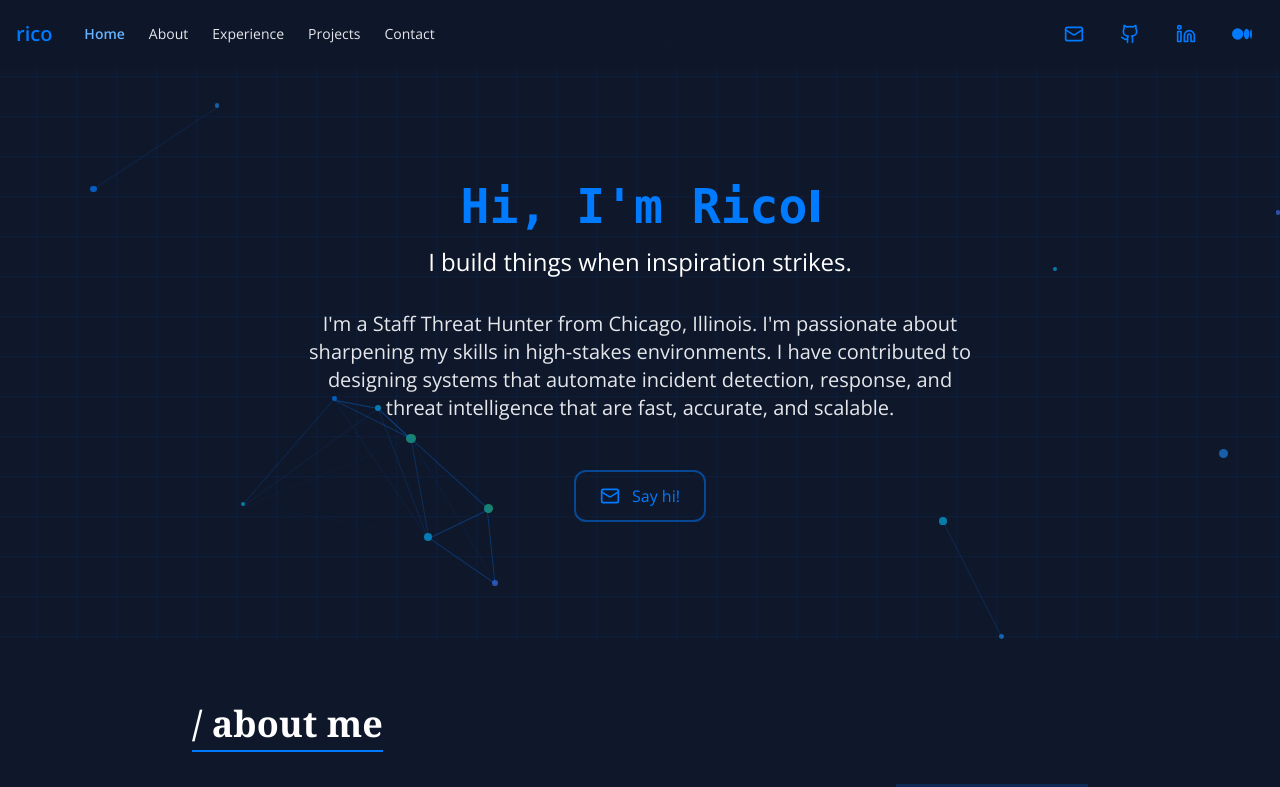
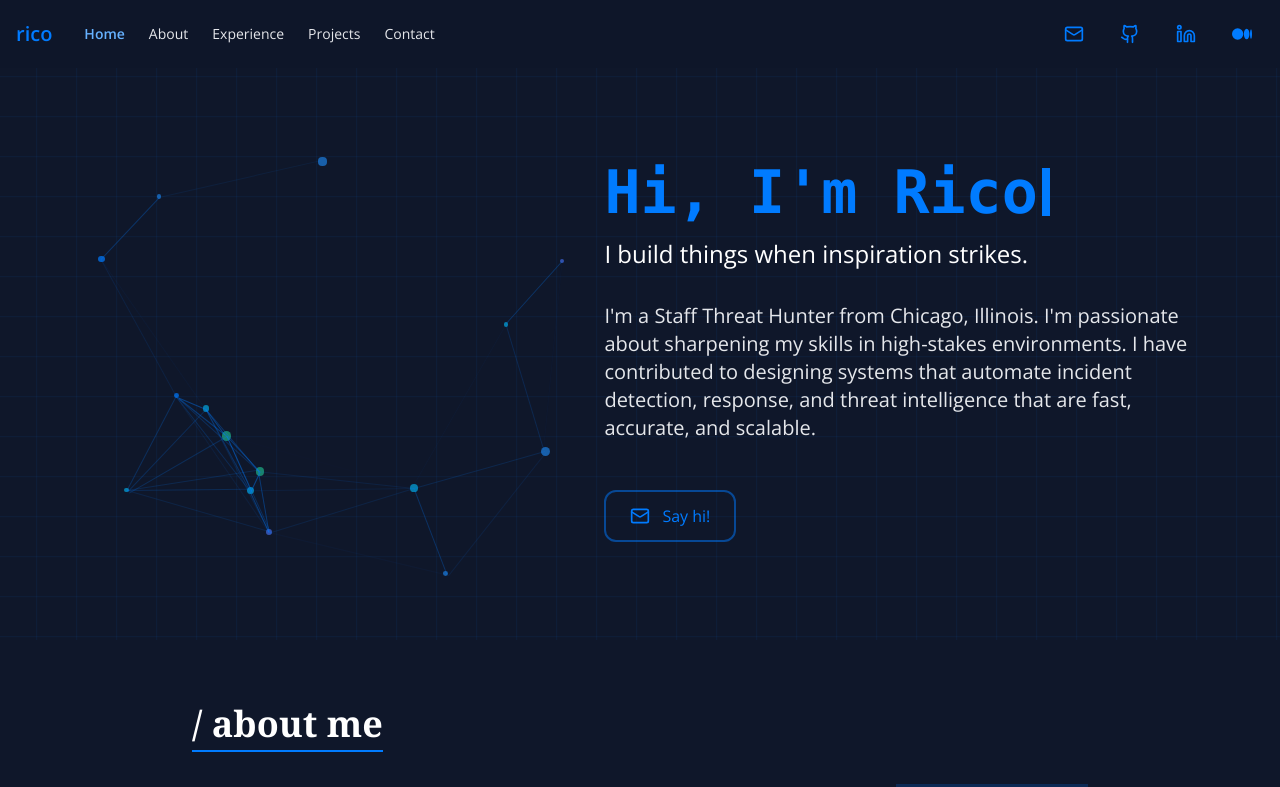
Before and after one commit to ricomanifesto/rico, a React (Vite) app: page / in a window 1280 px wide. Shown: the top 787 px of the page. Built offline with nearby package versions, Linux system fonts and the light colour scheme.

Commit message:
Refine hero desktop composition

```diff
--- a/src/components/IntroSection.tsx
+++ b/src/components/IntroSection.tsx
@@ -30,26 +30,32 @@ export default function IntroSection() {
   }, [shouldReduceMotion]);
 
   return (
-    <section id="intro" className="relative flex flex-col items-center justify-center min-h-[80vh] text-center pt-36 px-4 overflow-hidden bg-slate-900 text-white md:pt-16">
+    <section id="intro" className="relative flex min-h-[80vh] flex-col items-center justify-center overflow-hidden bg-slate-900 px-4 pt-36 text-center text-white md:px-8 md:pt-16">
       <div className="network-grid absolute top-0 left-0 w-full h-full pointer-events-none z-0"></div>
 
-      <NetworkAnimation />
-
       <motion.div
-        className="relative z-10 max-w-3xl mx-auto"
+        className="relative z-10 mx-auto grid w-full max-w-6xl items-center gap-6 md:grid-cols-[minmax(260px,0.9fr)_minmax(0,1.1fr)] md:gap-10 md:text-left"
         initial={{ opacity: 0, y: 20 }}
         animate={{ opacity: 1, y: 0 }}
         transition={{ duration: heroBehavior.containerMotion.duration, ease: heroBehavior.containerMotion.ease }}
       >
-        <h1 className="text-4xl md:text-5xl font-bold mb-4 font-mono">
+        <div
+          aria-hidden="true"
+          data-testid="hero-visual"
+          className="relative mx-auto h-24 w-full max-w-sm overflow-hidden md:h-[28rem] md:max-w-none"
+        >
+          <NetworkAnimation />
+        </div>
+
+        <div data-testid="hero-copy" className="mx-auto max-w-2xl md:mx-0">
+          <h1 className="mb-4 font-mono text-4xl font-bold md:text-6xl">
             <span className="inline-flex items-center text-[#007bff]">
               {displayText}
-            <span aria-hidden="true" className="animate-blink ml-1 h-8 w-2 inline-block bg-[#007bff]"></span>
+              <span aria-hidden="true" className="animate-blink ml-1 h-8 w-2 inline-block bg-[#007bff] md:h-12"></span>
             </span>
           </h1>
-
           <motion.p
-          className="text-xl md:text-2xl mb-8"
+            className="mb-8 text-xl md:text-2xl"
             initial={{ opacity: 0 }}
             animate={{ opacity: 1 }}
             transition={{ delay: heroBehavior.subtitleMotion.delay, duration: heroBehavior.subtitleMotion.duration }}
@@ -57,9 +63,8 @@ export default function IntroSection() {
             {heroContent.subtitle}
           </motion.p>
 
-
           <motion.p
-          className="max-w-2xl text-lg md:text-xl mb-12 mx-auto text-gray-200"
+            className="mx-auto mb-12 max-w-2xl text-lg text-gray-200 md:mx-0 md:text-xl"
             initial={{ opacity: 0 }}
             animate={{ opacity: 1 }}
             transition={{ delay: heroBehavior.bodyMotion.delay, duration: heroBehavior.bodyMotion.duration }}
@@ -68,7 +73,7 @@ export default function IntroSection() {
           </motion.p>
 
           <motion.div
-          className="flex justify-center"
+            className="flex justify-center md:justify-start"
             initial={{ opacity: 0, y: 20 }}
             animate={{ opacity: 1, y: 0 }}
             transition={{ delay: heroBehavior.ctaMotion.delay, duration: heroBehavior.ctaMotion.duration }}
@@ -81,6 +86,7 @@ export default function IntroSection() {
               {heroContent.ctaLabel}
             </a>
           </motion.div>
+        </div>
 
       </motion.div>
     </section>
```
Also changed, not shown: 1 other file (tests, documents, lock files or other folders). Lines whose indentation alone changed are shown as unchanged.
